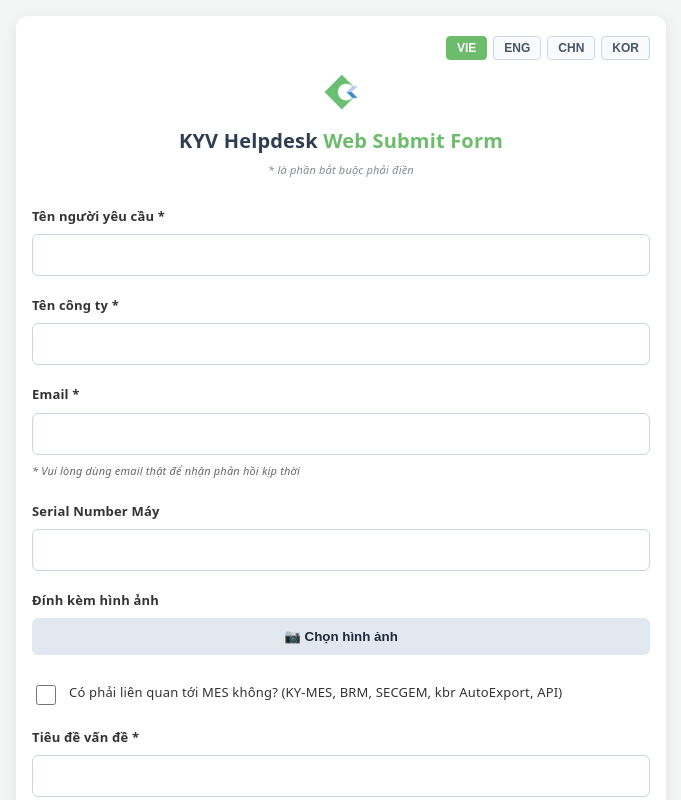
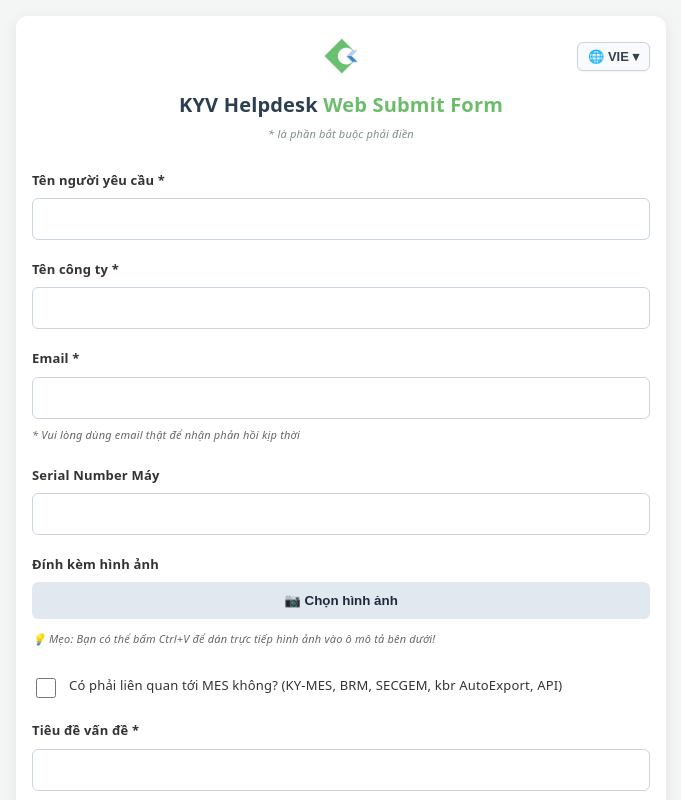
Before and after one commit to ronhongkyv/kyvhelpdeskwebapp, a React (Vite) app: page / in a window 1280 px wide. Shown: the top 800 px of the page, without its empty margins (299-980 px from the left). Built offline with nearby package versions, Linux system fonts and the light colour scheme.

Commit message:
Add multi-language support (VIE/ENG/CHN/KOR) for the web form

```diff
--- a/src/App.jsx
+++ b/src/App.jsx
@@ -1,8 +1,9 @@
-import React, { useState, useRef } from 'react';
+import React, { useState, useRef, useEffect } from 'react';
 import kohyoungLogo from '../logo/KohyoungLogo.jpg';
 
 const UserForm = () => {
   const [lang, setLang] = useState('VIE'); // Mặc định tiếng Việt: VIE, ENG, CHN, KOR
+  const [showLangMenu, setShowLangMenu] = useState(false); // Trạng thái mở/đóng menu chọn ngôn ngữ
 
   const [formData, setFormData] = useState({
     subject: '',
@@ -26,6 +27,7 @@
 
   const topRef = useRef(null);
   const fileInputRef = useRef(null);
+  const langMenuRef = useRef(null);
 
   // Từ điển đa ngôn ngữ
   const t = {
@@ -39,10 +41,11 @@
       serialNumber: 'Serial Number Máy',
       attachImages: 'Đính kèm hình ảnh',
       selectImages: 'Chọn hình ảnh',
+      pasteHint: '💡 Mẹo: Bạn có thể bấm Ctrl+V để dán trực tiếp hình ảnh vào ô mô tả bên dưới!',
       mesCheck: 'Có phải liên quan tới MES không? (KY-MES, BRM, SECGEM, kbr AutoExport, API)',
       subject: 'Tiêu đề vấn đề',
       description: 'Mô tả lỗi / vấn đề / câu hỏi',
-      descPlaceholder: 'Vui lòng mô tả chi tiết vấn đề, yêu cầu và câu hỏi bạn gặp phải...',
+      descPlaceholder: 'Vui lòng mô tả chi tiết vấn đề, yêu cầu và câu hỏi bạn gặp phải... (Có thể dán ảnh trực tiếp Ctrl+V)',
       submit: 'Gửi',
       submitting: 'Đang gửi yêu cầu...',
       reviewTitle: 'Kiểm tra lại thông tin',
@@ -74,10 +77,11 @@
       serialNumber: 'Machine Serial Number',
       attachImages: 'Attach Images',
       selectImages: 'Select Images',
+      pasteHint: '💡 Tip: You can press Ctrl+V to paste screenshots directly into the description box below!',
       mesCheck: 'MES issue? (KY-MES, BRM, SECGEM, kbr AutoExport, API)',
       subject: 'Subject',
       description: 'Description / Issue Details',
-      descPlaceholder: 'Please describe the problem, request, or question in detail...',
+      descPlaceholder: 'Please describe the problem, request, or question in detail... (Paste images with Ctrl+V)',
       submit: 'Submit',
       submitting: 'Submitting...',
       reviewTitle: 'Review Information',
@@ -109,10 +113,11 @@
       serialNumber: '机器 Serial Number',
       attachImages: '附件图片',
       selectImages: '选择图片',
+      pasteHint: '💡 提示：您可以按 Ctrl+V 直接将截图粘贴到下方的描述框中！',
       mesCheck: '是否与 MES 相关？ (KY-MES, BRM, SECGEM, kbr AutoExport, API)',
       subject: '主题',
       description: '问题描述',
-      descPlaceholder: '请详细描述您遇到的问题、需求或疑问...',
+      descPlaceholder: '请详细描述您遇到的问题、需求或疑问... (支持 Ctrl+V 粘贴截图)',
       submit: '提交',
       submitting: '正在提交...',
       reviewTitle: '确认信息',
@@ -144,10 +149,11 @@
       serialNumber: '장비 Serial Number',
       attachImages: '이미지 첨부',
       selectImages: '이미지 선택',
+      pasteHint: '💡 팁: 아래 설명란에 Ctrl+V를 눌러 스크린샷을 바로 붙여넣을 수 있습니다!',
       mesCheck: 'MES 관련 이슈인가요? (KY-MES, BRM, SECGEM, kbr AutoExport, API)',
       subject: '제목',
       description: '문제 설명',
-      descPlaceholder: '문제, 요청 사항 또는 질문을 자세히 설명해 주세요...',
+      descPlaceholder: '문제, 요청 사항 또는 질문을 자세히 설명해 주세요... (Ctrl+V로 이미지 붙여넣기 가능)',
       submit: '제출',
       submitting: '제출 중...',
       reviewTitle: '정보 확인',
@@ -173,6 +179,17 @@
 
   const currentTexts = t[lang];
 
+  // Đóng menu ngôn ngữ khi click ra ngoài
+  useEffect(() => {
+    const handleClickOutside = (event) => {
+      if (langMenuRef.current && !langMenuRef.current.contains(event.target)) {
+        setShowLangMenu(false);
+      }
+    };
+    document.addEventListener('mousedown', handleClickOutside);
+    return () => document.removeEventListener('mousedown', handleClickOutside);
+  }, []);
+
   const showSnackbarMsg = (text, type = 'success') => {
     setSnackbar({ show: true, text, type });
     setTimeout(() => {
@@ -196,11 +213,8 @@
     }
   };
 
-  const handleFileChange = (e) => {
-    const files = Array.from(e.target.files);
-    if (files.length === 0) return;
-
-    files.forEach((file) => {
+  // Hàm xử lý file ảnh chung (dùng cho cả chọn file và paste Ctrl+V)
+  const processImageFile = (file) => {
     const reader = new FileReader();
     reader.onload = (uploadEvent) => {
       const img = new Image();
@@ -231,21 +245,41 @@
         const compressedBase64 = canvas.toDataURL('image/jpeg', 0.7);
 
         setImagePreviews((prev) => [...prev, compressedBase64]);
-
         setFormData((prev) => ({
           ...prev,
           images: [
             ...prev.images,
-              { name: file.name, type: 'image/jpeg', content: compressedBase64 }
+            { name: file.name || `pasted_image_${Date.now()}.jpg`, type: 'image/jpeg', content: compressedBase64 }
           ],
         }));
       };
       img.src = uploadEvent.target.result;
     };
     reader.readAsDataURL(file);
-    });
+  };
 
+  const handleFileChange = (e) => {
+    const files = Array.from(e.target.files);
+    if (files.length === 0) return;
+    files.forEach((file) => processImageFile(file));
     e.target.value = '';
+  };
+
+  // Hỗ trợ tính năng Paste (Ctrl+V) ảnh trực tiếp vào ô textarea
+  const handlePaste = (e) => {
+    const items = e.clipboardData?.items;
+    if (!items) return;
+
+    for (let i = 0; i < items.length; i++) {
+      if (items[i].type.indexOf('image') !== -1) {
+        const blob = items[i].getAsFile();
+        if (blob) {
+          e.preventDefault(); // Chặn hành vi mặc định nếu cần
+          processImageFile(blob);
+          showSnackbarMsg('Đã dán hình ảnh từ clipboard thành công!', 'success');
+        }
+      }
+    }
   };
 
   const handleRemoveImage = (indexToRemove) => {
@@ -383,33 +417,74 @@
       {/* Form Container chính */}
       <div style={{ width: '100%', maxWidth: '650px', margin: '0 auto', backgroundColor: '#ffffff', padding: '20px 16px', borderRadius: '12px', boxShadow: '0 4px 16px rgba(0,0,0,0.08)', textAlign: 'left', boxSizing: 'border-box' }}>
 
-        {/* Phần Header: Đưa thanh chọn ngôn ngữ lên trên cùng, căn phải gọn gàng, không bị tràn viền trên mobile */}
-        <div style={{ display: 'flex', justifyContent: 'flex-end', gap: '6px', marginBottom: '12px' }}>
+        {/* Phần Header: Logo ở giữa & Icon nút ngôn ngữ dạng Dropdown hàng dọc ở góc phải */}
+        <div style={{ position: 'relative', display: 'flex', justifyContent: 'center', alignItems: 'center', marginBottom: '16px' }}>
+          <img src={kohyoungLogo} alt="Kohyoung Logo" style={{ height: '40px', objectFit: 'contain' }} />
+
+          {/* Dropdown Menu Ngôn ngữ */}
+          <div ref={langMenuRef} style={{ position: 'absolute', right: 0 }}>
+            <button
+              type="button"
+              onClick={() => setShowLangMenu(!showLangMenu)}
+              style={{
+                display: 'flex',
+                alignItem: 'center',
+                gap: '4px',
+                padding: '6px 10px',
+                fontSize: '13px',
+                fontWeight: 'bold',
+                borderRadius: '6px',
+                border: '1px solid #cbd5e1',
+                backgroundColor: '#f8fafc',
+                color: '#334155',
+                cursor: 'pointer',
+                boxShadow: '0 1px 2px rgba(0,0,0,0.05)'
+              }}
+            >
+              🌐 {lang} ▾
+            </button>
+
+            {showLangMenu && (
+              <div style={{
+                position: 'absolute',
+                right: 0,
+                top: 'calc(100% + 6px)',
+                backgroundColor: '#ffffff',
+                border: '1px solid #cbd5e1',
+                borderRadius: '6px',
+                boxShadow: '0 4px 12px rgba(0,0,0,0.1)',
+                display: 'flex',
+                flexDirection: 'column',
+                overflow: 'hidden',
+                zIndex: 50,
+                minWidth: '80px'
+              }}>
                 {['VIE', 'ENG', 'CHN', 'KOR'].map((item) => (
                   <button
                     key={item}
                     type="button"
-              onClick={() => setLang(item)}
+                    onClick={() => {
+                      setLang(item);
+                      setShowLangMenu(false);
+                    }}
                     style={{
-                padding: '4px 10px',
-                fontSize: '12px',
-                fontWeight: 'bold',
-                borderRadius: '4px',
-                border: lang === item ? '1px solid #6CBC6C' : '1px solid #cbd5e1',
-                backgroundColor: lang === item ? '#6CBC6C' : '#f8fafc',
-                color: lang === item ? '#ffffff' : '#475569',
+                      padding: '8px 14px',
+                      fontSize: '13px',
+                      fontWeight: lang === item ? 'bold' : 'normal',
+                      border: 'none',
+                      backgroundColor: lang === item ? '#6CBC6C' : 'transparent',
+                      color: lang === item ? '#ffffff' : '#334155',
                       cursor: 'pointer',
-                transition: 'all 0.2s'
+                      textAlign: 'left',
+                      transition: 'background 0.15s'
                     }}
                   >
                     {item}
                   </button>
                 ))}
               </div>
-
-        {/* Logo căn giữa nằm phía dưới nút ngôn ngữ */}
-        <div style={{ display: 'flex', justifyContent: 'center', marginBottom: '16px' }}>
-          <img src={kohyoungLogo} alt="Kohyoung Logo" style={{ height: '40px', objectFit: 'contain' }} />
+            )}
+          </div>
         </div>
 
         <h2 style={{ textAlign: 'center', color: '#2c3e50', fontWeight: 'bold', marginBottom: '6px', fontSize: '20px' }}>
@@ -561,10 +636,13 @@
               <button
                 type="button"
                 onClick={handleTriggerSelectImage}
-                style={{ marginBottom: '10px', backgroundColor: '#e2e8f0', color: '#1e293b', fontWeight: 'bold', width: '100%', padding: '11px', border: 'none', borderRadius: '6px', cursor: 'pointer' }}
+                style={{ marginBottom: '8px', backgroundColor: '#e2e8f0', color: '#1e293b', fontWeight: 'bold', width: '100%', padding: '11px', border: 'none', borderRadius: '6px', cursor: 'pointer' }}
               >
                 📷 {currentTexts.selectImages}
               </button>
+              <span style={{ fontSize: '11px', color: '#666', fontStyle: 'italic', display: 'block', marginBottom: '8px' }}>
+                {currentTexts.pasteHint}
+              </span>
 
               <div style={{ display: 'flex', flexWrap: 'wrap', gap: '8px' }}>
                 {imagePreviews.map((src, index) => (
@@ -602,6 +680,7 @@
               <textarea
                 value={formData.note}
                 onChange={(e) => handleChange('note', e.target.value)}
+                onPaste={handlePaste}
                 rows={4}
                 placeholder={currentTexts.descPlaceholder}
                 style={{ width: '100%', padding: '11px', borderRadius: '6px', border: '1px solid #cbd5e1', boxSizing: 'border-box', fontFamily: 'inherit', outline: 'none', resize: 'vertical', fontSize: '16px' }}
```
Lines whose indentation alone changed are shown as unchanged.
